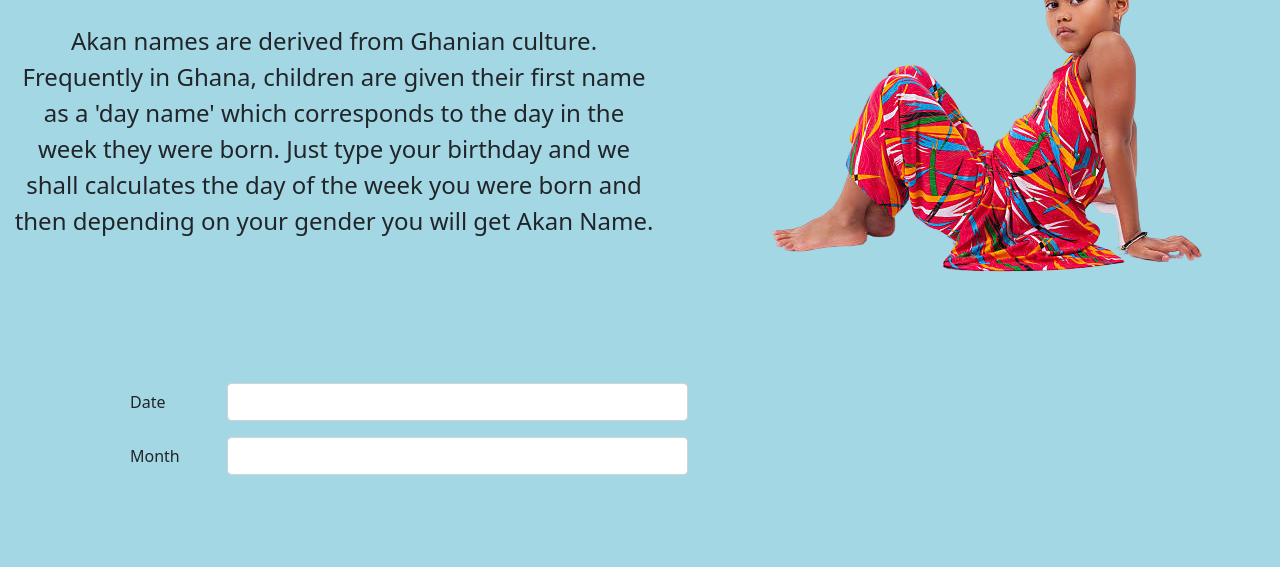
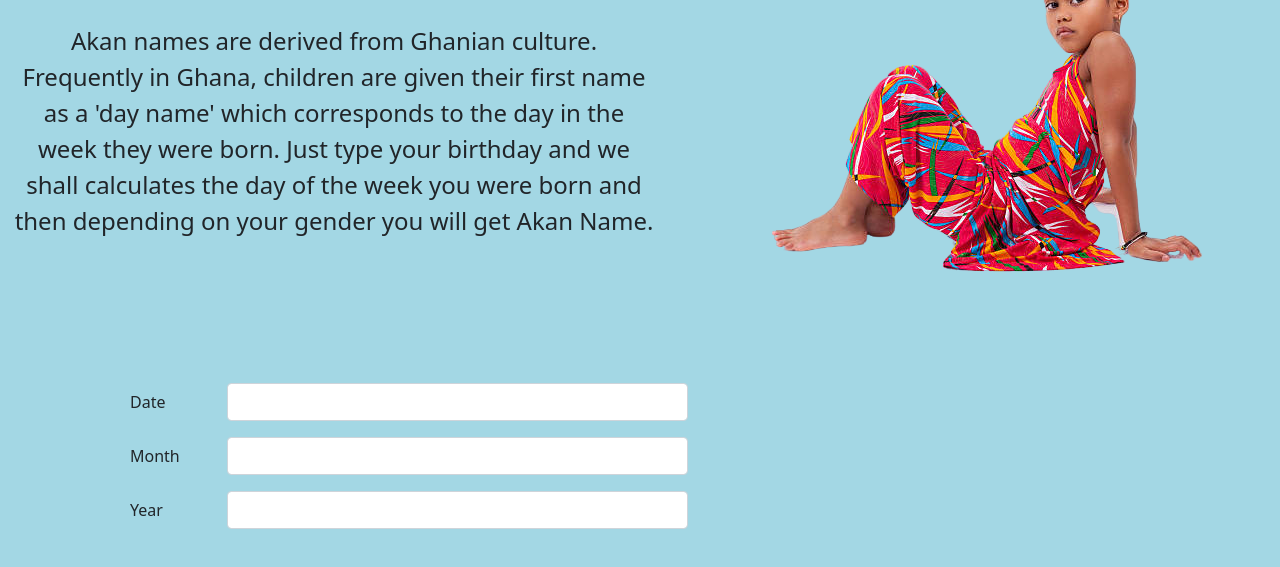
Before and after one commit to priscahlimo/Akan-Names, a plain HTML site: page index.html in a window 1280 px wide. Shown: the part 121-688 px from the top of the page. Drawn offline with Linux system fonts and the light colour scheme.

Commit message:
add year input

```diff
--- a/index.html
+++ b/index.html
@@ -35,13 +35,13 @@
               <input type="number" class="form-control" id="birthdayM">
             </div>
           </div>
-        <!-- <div class="row mb-3">
+         <div class="row mb-3">
           <label for="inputyear" class="col-sm-2 col-form-label">Year</label>
           <div class="col-sm-10">
             <input type="number" class="form-control" id="birthdayY">
           </div>
         </div>
-        <fieldset class="row mb-3">
+        <!-- <fieldset class="row mb-3">
           <legend class="col-form-label col-sm-2 pt-0">Gender</legend>
           <div class="col-sm-10">
             <div class="form-check">
@@ -74,4 +74,4 @@
    <script src="index.js"></script>
 
 </body>
-</html>   -->
+</html>    -->
```
